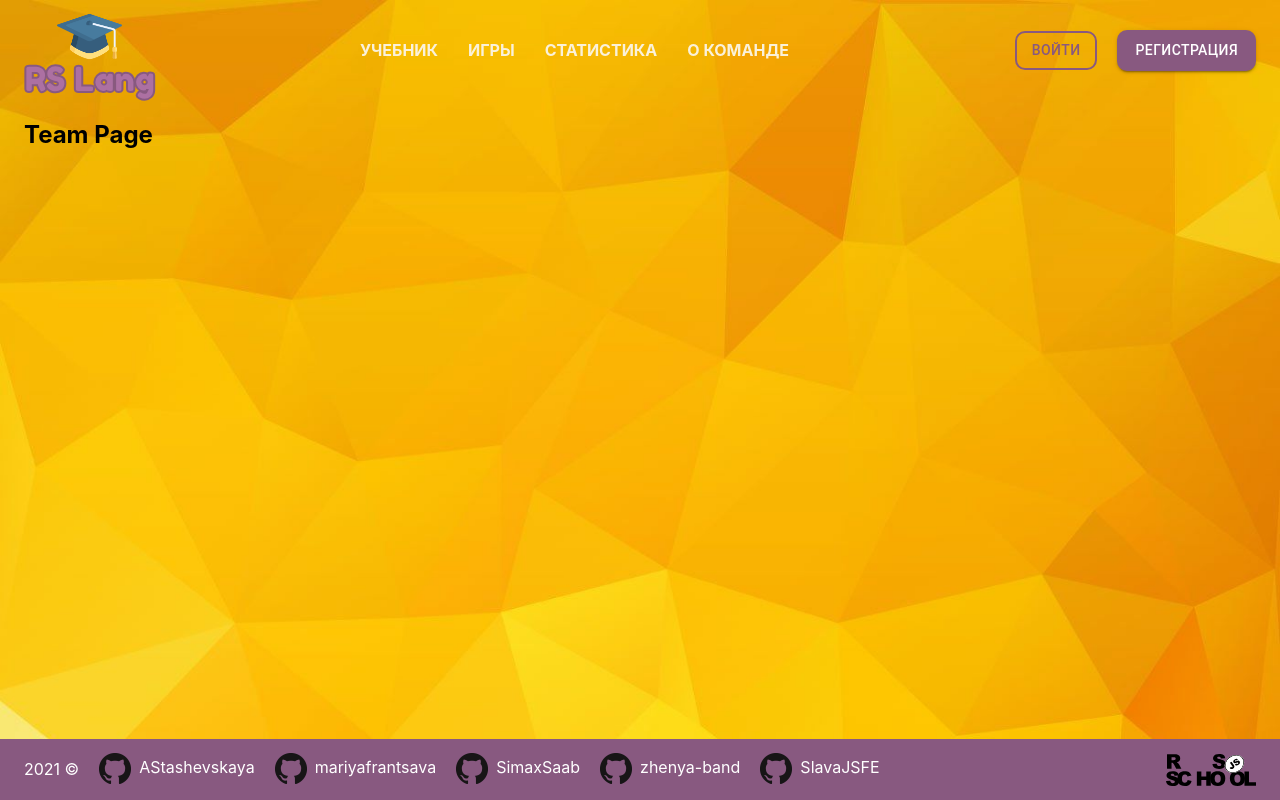
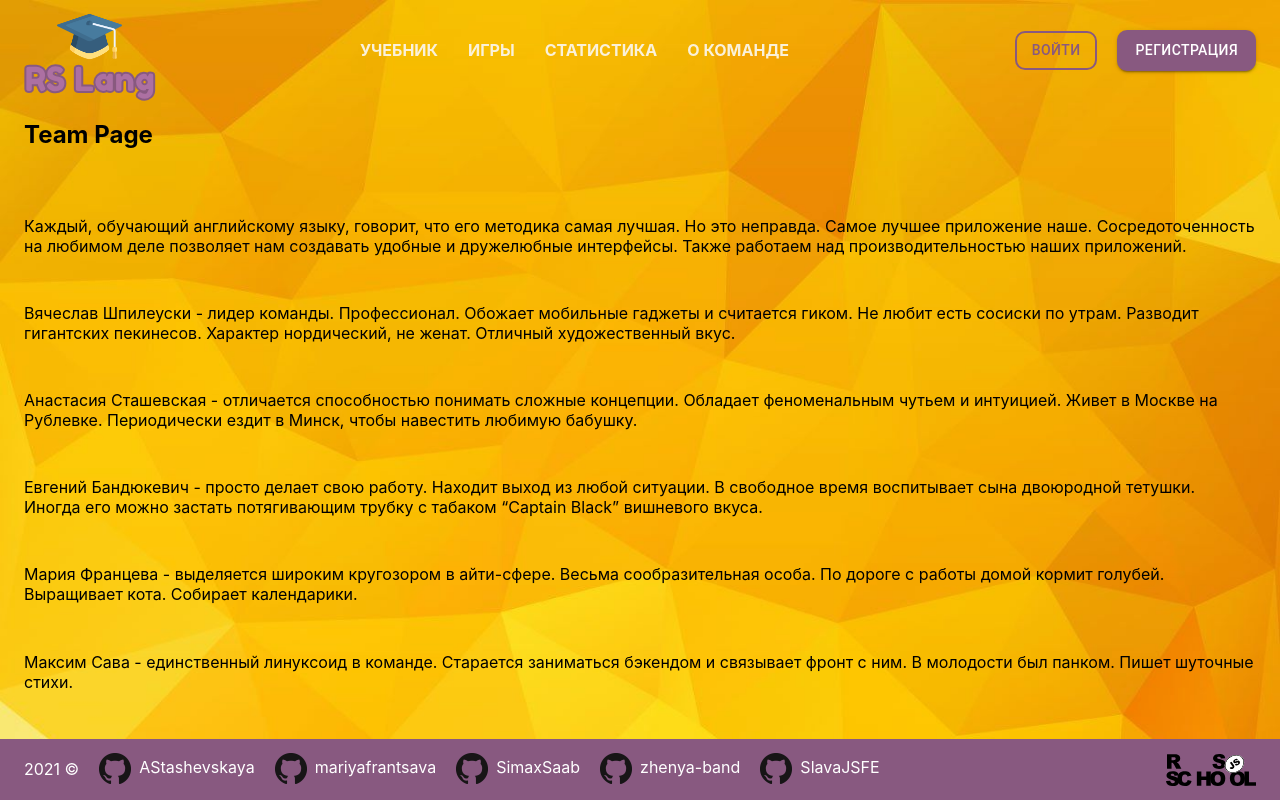
Before and after one commit to SlavaJSFE/rslang, a React (Create React App) app in the folder client/: page /team in a window 1280 px wide. Built offline with nearby package versions, Linux system fonts and the light colour scheme.

Commit message:
feat: add info to team page

```diff
--- a/client/src/pages/team/Team.jsx
+++ b/client/src/pages/team/Team.jsx
@@ -10,6 +10,38 @@ export default function TeamPage() {
         <Header />
         <h2>Team Page</h2>
       </Container>
+      <Container>
+        Каждый, обучающий английскому языку, говорит, что его методика самая лучшая.
+        Но это неправда. Самое лучшее приложение наше. Сосредоточенность на любимом деле
+        позволяет нам создавать удобные и дружелюбные интерфейсы. Также работаем над
+        производительностью наших приложений.
+      </Container>
+      <Container>
+        Вячеслав Шпилеуски - лидер команды. Профессионал. Обожает мобильные гаджеты и
+        считается гиком. Не любит есть сосиски по утрам. Разводит гигантских пекинесов.
+        Характер нордический, не женат. Отличный художественный вкус.
+      </Container>
+      <Container>
+        Анастасия Сташевская - отличается способностью понимать сложные концепции.
+        Обладает феноменальным чутьем и интуицией. Живет в Москве на Рублевке.
+        Периодически ездит в Минск, чтобы навестить любимую бабушку.
+      </Container>
+      <Container>
+        Евгений Бандюкевич - просто делает свою работу.
+        Находит выход из любой ситуации. В свободное время воспитывает сына двоюродной тетушки.
+        Иногда его можно застать потягивающим трубку с табаком &ldquo;Captain Black&rdquo;
+        вишневого вкуса.
+      </Container>
+      <Container>
+        Мария Францева - выделяется широким кругозором в айти-сфере.
+        Весьма сообразительная особа. По дороге с работы домой кормит голубей.
+        Выращивает кота. Собирает календарики.
+      </Container>
+      <Container>
+        Максим Сава - единственный линуксоид в команде. Старается заниматься
+        бэкендом и связывает фронт с ним.
+        В молодости был панком. Пишет шуточные стихи.
+      </Container>
       <Footer />
     </div>
   );
```
Also changed, not shown: 1 other file (tests, documents, lock files or other folders).
